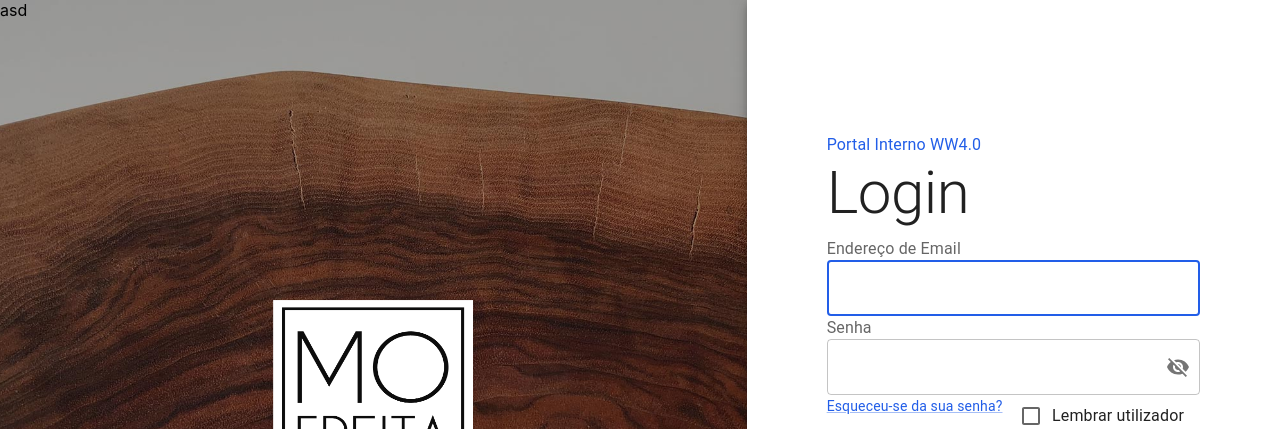
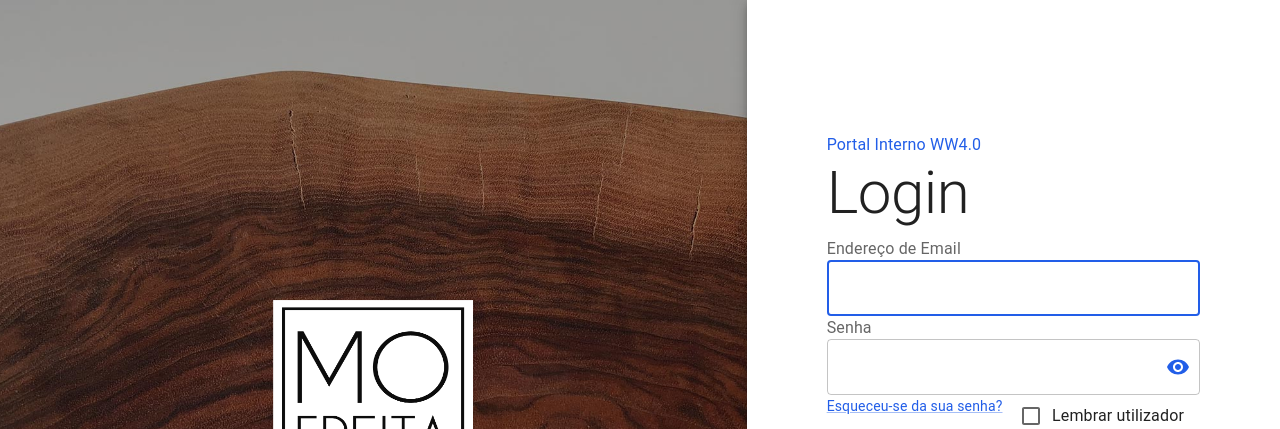
Before and after one commit to nkabrunobarros/wood-work, a Next.js app: page / in a window 1280 px wide. Shown: the top 429 px of the page. Built offline with nearby package versions, Linux system fonts and the light colour scheme.

Commit message:
change initial state on password shown

```diff
--- a/components/pages/signin/signin.js
+++ b/components/pages/signin/signin.js
@@ -47,7 +47,7 @@ const theme = createTheme({
   }
 })
 const SignIn = () => {
-  const [visible, setVisible] = useState(false)
+  const [visible, setVisible] = useState(true)
 
   const handleSubmit = (event) => {
     event.preventDefault()
@@ -74,7 +74,7 @@ const SignIn = () => {
             }}
           >
             <div className={styles.logoImg}>
-             <div styles={{width: '300px', height: '300px', position: 'absolute' }}>asd</div>
+             <div styles={{ width: '300px', height: '300px', position: 'absolute' }}></div>
             </div>
           </Box>
         </Grid>
```
